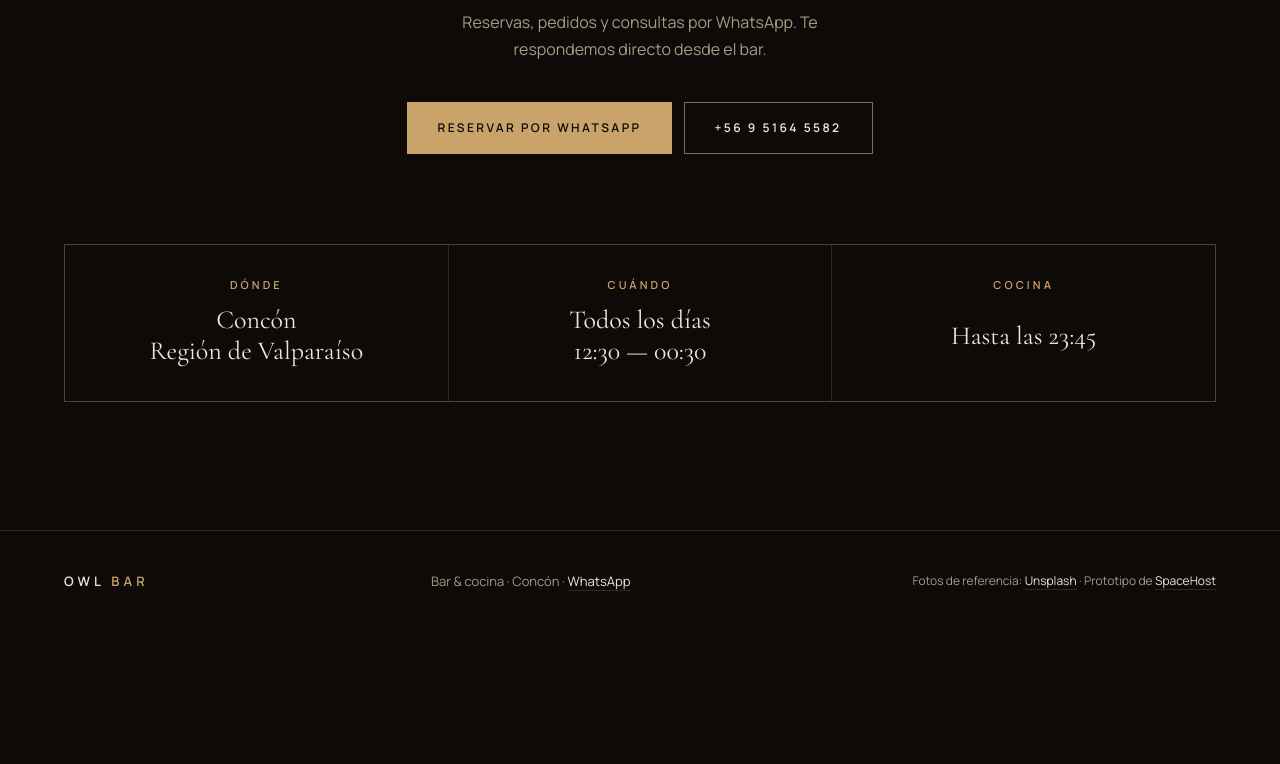
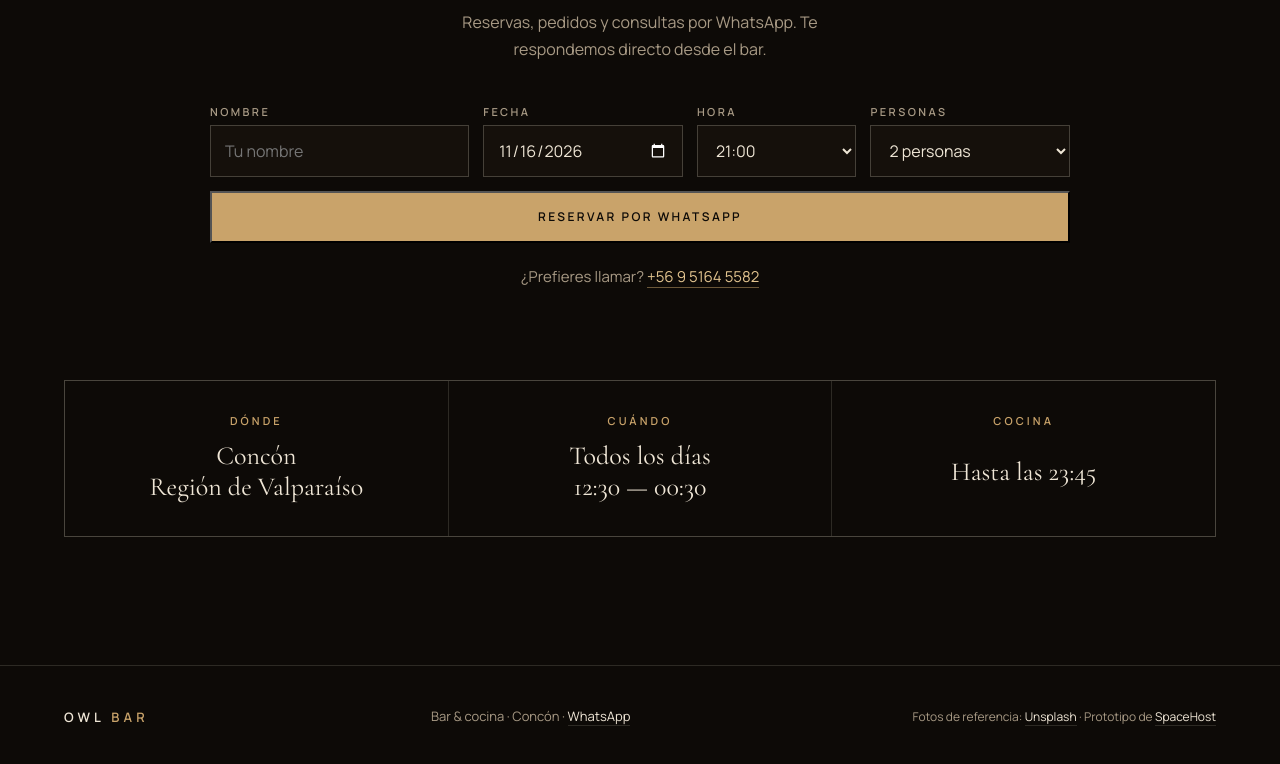
Before and after one commit to jlb310/owlbar-concon, a website: page index.html in a window 1280 px wide. Shown: the part 5663-6427 px from the top of the page. Before the commit the page ends 6295 px from the top, so only its background shows below. Drawn offline with nearby package versions, Linux system fonts and the light colour scheme.

Commit message:
Reserva por WhatsApp con fecha, hora y personas
Formulario en Visítanos que arma el mensaje listo, igual que en las demás
landings. El teléfono queda como alternativa para llamar.

Co-Authored-By: Claude Opus 5.5 <noreply@anthropic.com>

```diff
--- a/index.html
+++ b/index.html
@@ -118,10 +118,14 @@
     <p class="eti revela">Visítanos</p>
     <h2 class="revela">Te guardamos<br><em>un lugar en la barra.</em></h2>
     <p class="seccion-bajada revela">Reservas, pedidos y consultas por WhatsApp. Te respondemos directo desde el bar.</p>
-    <div class="visita-acciones revela">
-      <a class="boton boton--oro" href="https://wa.me/56951645582?text=Hola%20OWL%20BAR%2C%20quiero%20reservar%20una%20mesa." target="_blank" rel="noopener">Reservar por WhatsApp</a>
-      <a class="boton boton--linea" href="tel:+56951645582">+56 9 5164 5582</a>
-    </div>
+    <form class="reserva revela" id="form-reserva" aria-label="Reservar una mesa">
+      <label>Nombre<input name="nombre" required autocomplete="name" placeholder="Tu nombre"></label>
+      <label>Fecha<input name="fecha" type="date" required></label>
+      <label>Hora<select name="hora"><option>13:00</option><option>19:00</option><option>20:00</option><option selected>21:00</option><option>22:00</option><option>23:00</option></select></label>
+      <label>Personas<select name="personas"><option>2 personas</option><option>3 personas</option><option>4 personas</option><option>5 a 8 personas</option><option>Más de 8</option></select></label>
+      <button class="boton boton--oro" type="submit">Reservar por WhatsApp</button>
+    </form>
+    <p class="reserva-alt revela">¿Prefieres llamar? <a href="tel:+56951645582">+56 9 5164 5582</a></p>
     <div class="visita-datos revela">
       <div><span class="eti">Dónde</span><p>Concón<br>Región de Valparaíso</p></div>
       <div><span class="eti">Cuándo</span><p>Todos los días<br>12:30 — 00:30</p></div>
--- a/src/main.js
+++ b/src/main.js
@@ -63,3 +63,16 @@ const io = new IntersectionObserver((entradas) => entradas.forEach((e) => {
   if (e.isIntersecting) { e.target.classList.add('visible'); io.unobserve(e.target); }
 }), { rootMargin: '0px 0px -8% 0px' });
 document.querySelectorAll('.revela').forEach((el) => io.observe(el));
+
+// Reserva: arma el mensaje de WhatsApp con nombre, fecha, hora y personas.
+const form = document.getElementById('form-reserva');
+const hoy = new Date().toLocaleDateString('en-CA', { timeZone: 'America/Santiago' });
+form.fecha.min = hoy;
+form.fecha.value = hoy;
+form.addEventListener('submit', (e) => {
+  e.preventDefault();
+  const f = new FormData(form);
+  const [a, m, d] = String(f.get('fecha')).split('-');
+  const texto = `Hola OWL BAR, soy ${f.get('nombre')}. Quiero reservar una mesa para ${f.get('personas')} el ${d}/${m}/${a} a las ${f.get('hora')}. ¿Me confirman?`;
+  window.open(`https://wa.me/${WHATSAPP}?text=${encodeURIComponent(texto)}`, '_blank', 'noopener');
+});
--- a/styles.css
+++ b/styles.css
@@ -222,3 +222,12 @@ h2 { font-size: clamp(44px, 7vw, 92px); line-height: .95; margin-top: 22px; }
   *, *::before, *::after { animation-duration: .01ms !important; animation-iteration-count: 1 !important; transition-duration: .01ms !important; }
   .revela, .entra { opacity: 1; transform: none; }
 }
+
+/* Reserva por WhatsApp: el mensaje sale listo con fecha, hora y personas. */
+.reserva { display: grid; gap: 14px; width: 100%; max-width: 860px; margin-top: 44px; text-align: left; }
+@media (min-width: 760px) { .reserva { grid-template-columns: 1.3fr 1fr .8fr 1fr; align-items: end; } .reserva .boton { grid-column: 1 / -1; } }
+.reserva label { display: grid; gap: 8px; font: 600 11px/1 var(--sans); letter-spacing: .22em; text-transform: uppercase; color: var(--tenue); }
+.reserva input, .reserva select { width: 100%; min-height: 52px; padding: 0 14px; background: var(--noche2); color: var(--crema); border: 1px solid rgba(239, 230, 214, .22); border-radius: 0; font: 400 16px var(--sans); letter-spacing: 0; text-transform: none; color-scheme: dark; }
+.reserva input:focus, .reserva select:focus { outline: 1px solid var(--oro); border-color: var(--oro); }
+.reserva-alt { margin: 22px 0 0; color: var(--tenue); font-size: 15px; }
+.reserva-alt a { color: var(--oro-claro); border-bottom: 1px solid rgba(201, 163, 106, .5); }
```
